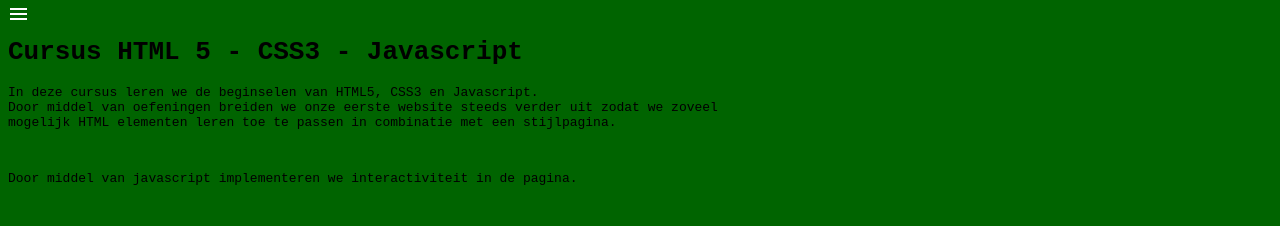
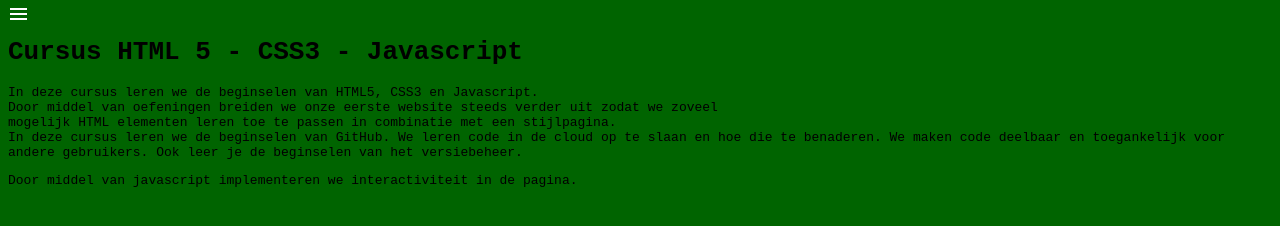
Before and after one commit to HIT-Serge/myFirstWebsite, a plain HTML site: page about.html in a window 1280 px wide. Drawn offline with Linux system fonts and the light colour scheme.

Commit message:
about aangepast

```diff
--- a/about.html
+++ b/about.html
@@ -40,8 +40,10 @@
     <p>In deze cursus leren we de beginselen van HTML5, CSS3 en Javascript.<br>
     Door middel van oefeningen breiden we onze eerste website steeds verder uit zodat we zoveel<br>
     mogelijk HTML elementen leren toe te passen in combinatie met een stijlpagina.
+    <br>
+
+In deze cursus leren we de beginselen van GitHub. We leren code in de cloud op te slaan en hoe die te benaderen. We maken code deelbaar en toegankelijk voor andere gebruikers. Ook leer je de beginselen van het versiebeheer.
 </p>
-<br>
 <p>Door middel van javascript implementeren we interactiviteit in de pagina.</p>
 </body>
 </html>
```
